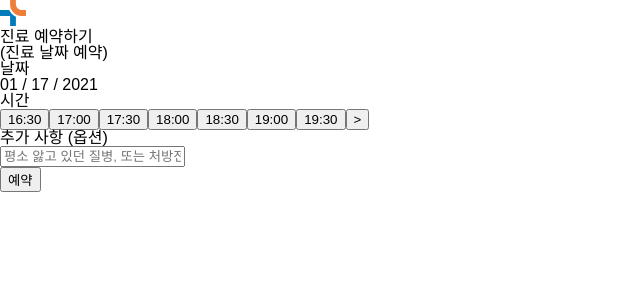
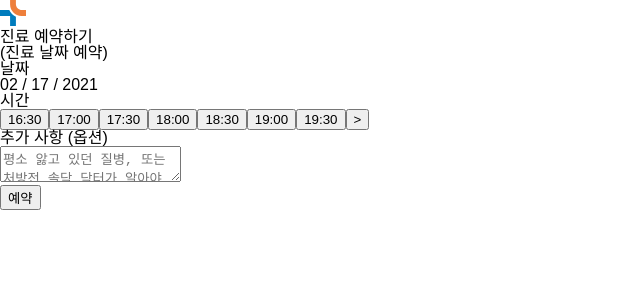
Before and after one commit to kimts2627/SOLDOC_task, a React (Create React App) app: page / in a window 1280 px wide. Shown: the top 300 px of the page, without its empty margins (0-640 px from the left). Built offline with nearby package versions, Linux system fonts and the light colour scheme.

Commit message:
Edit input box to textarea tag

```diff
--- a/src/components/atoms/Dates.jsx
+++ b/src/components/atoms/Dates.jsx
@@ -5,7 +5,7 @@ const Dates = () => {
   const getTodayDates = () => {
     let today = new Date();
     let year = today.getFullYear();
-    let month = today.getMonth();
+    let month = today.getMonth() + 1;
     let date = today.getDate();
 
     if(month < 10) {
--- a/src/components/atoms/InputBox.jsx
+++ b/src/components/atoms/InputBox.jsx
@@ -2,8 +2,8 @@ import React from 'react';
 
 const InputBox = ({ inputType }) => {
   return (
-    <input
-      type='textarea'
+    <textarea
+      wrap='virtual'
       placeholder={
         inputType === 'additional' ? '평소 앓고 있던 질병, 또는 처방전 솔닥 닥터가 알아야 할 내용이 있다면 여기에 적어주세요.' : undefined
       }
@@ -11,7 +11,7 @@ const InputBox = ({ inputType }) => {
         inputType === 'additional' ? 'input additional' : 'input etc'
       }
     >
-    </input>
+    </textarea>
   );
 }
 
--- a/src/components/atoms/Progressbar.jsx
+++ b/src/components/atoms/Progressbar.jsx
@@ -2,7 +2,7 @@ import React from 'react';
 
 const Progressbar = ({ progress }) => {
   return (
-    <div className="Progress" className={progress}/>
+    <div className="Progress" className='progress'/>
   );
 }
 
--- a/src/components/pages/App.jsx
+++ b/src/components/pages/App.jsx
@@ -2,10 +2,12 @@ import React from 'react';
 import Header from '../organisms/Header.jsx';
 import DatesAndTime from '../organisms/DatesAndTime.jsx';
 import Footer from '../organisms/Footer.jsx';
+import Progressbar from '../atoms/Progressbar.jsx';
 
 const App = () => {
   return (
     <div className="App">
+      <Progressbar />
       <Header />
       <DatesAndTime />
       <Footer />
--- a/src/style/App.css
+++ b/src/style/App.css
@@ -7,8 +7,33 @@
 }
 
 .App {
+  position: absolute;
   width: 375px;
   height: 667px;
   box-shadow: 2px 2px 20px 1px rgba(0, 0, 0, 0.123);
   font-family: 'Spoqa Han Sans Neo';
 }
+
+.progress {
+  position: absolute;
+  top: 0;
+  width: 33%;
+  height: 3px;
+  background: #50A0E0;
+}
+
+.progress-two {
+  position: absolute;
+  top: 0;
+  width: 33%;
+  height: 3px;
+  background: #50A0E0;
+}
+
+.progress-three {
+  position: absolute;
+  top: 0;
+  width: 33%;
+  height: 3px;
+  background: #50A0E0;
+}
--- a/src/style/Footer.css
+++ b/src/style/Footer.css
@@ -11,12 +11,17 @@
   border: none;
   padding: 12px;
   margin-top: 12px;
+  resize: none;
 }
 
 .additional::placeholder {
   font-size: 14px;
   font-weight: 500;
   color: #B0B0B0;
+}
+
+.additional:focus {
+  outline: none;
 }
 
 .Button {
```
